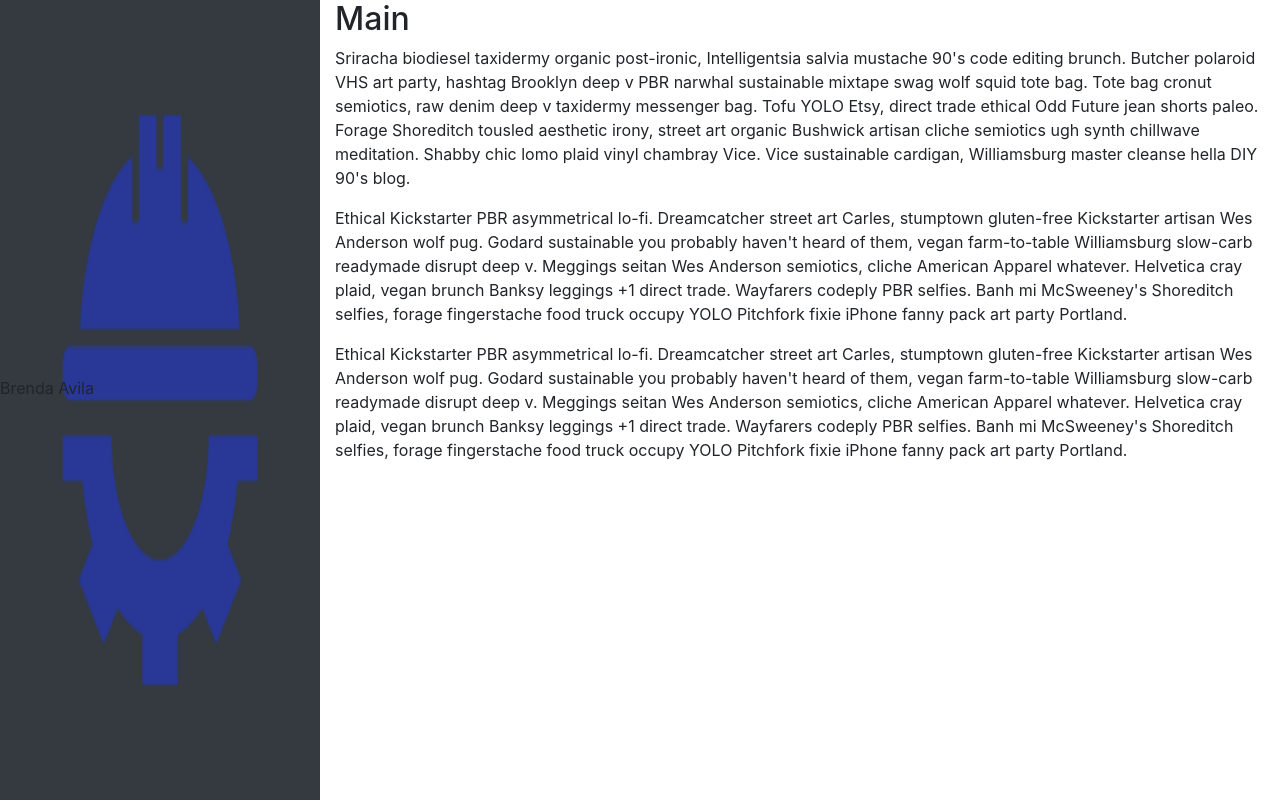
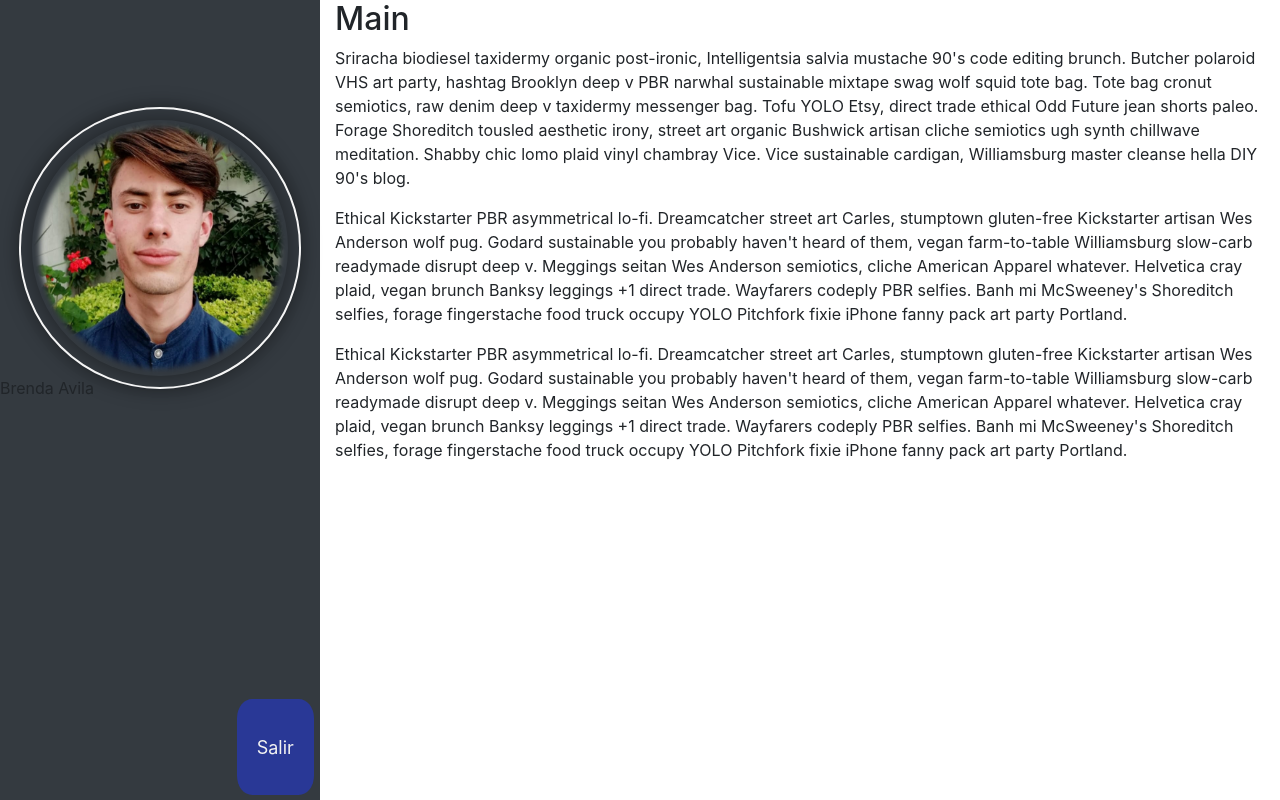
Before and after one commit to BRSADT/cometaRep, a PHP site: page /HTML/Ingenieria.php in a window 1280 px wide. Run offline with PHP 8.4, Linux system fonts and the light colour scheme; a user stored in the database is signed in.

Commit message:
salir sesion

```diff
--- a/CSS/capitan.css
+++ b/CSS/capitan.css
@@ -182,6 +182,29 @@ position: absolute;
 }
 
 
+.button {
+  right:  2%;
+  position:absolute;
+     bottom:5px;
+  border: none;
+  background: #293896 !important;
+  color: #f2f2f2;
+  padding: 10px;
+  font-size: 18px;
+
+  box-sizing: border-box;
+  background: rgba(255,255,255,0.3);
+  transition: all 500ms ease;
+  border-radius: 20% !important;
+  height: 12%;
+  width: 24%;
+}
+.button:hover {
+background: rgba(0,0,0,0);
+color: #3a7999;
+box-shadow: inset 0 0 0 3px #3a7999;
+}
+
 
 
 
--- a/CSS/ingenieria.css
+++ b/CSS/ingenieria.css
@@ -8,19 +8,134 @@ html, body {
 aside{
   position: fixed;
 }
-aside.normal,nav.normal{
+aside.normal{
   height: 15%;
 }
+nav{
+  position: absolute;
+  height: 24%;
+  width: 100%;
+  margin-top: 50%;
+}
 article{
-margin-top: 27%;
 height: 100%;
 
   position: static;
 }
+ /*LOGO*/
+
+.contenedor-imagenes {
+
+	margin: 0 auto;
+  display: block;
+  width: 20vw !important;
+height: 20vw!important;
+top:15%;
+margin-left:  10%;
+  position: relative;
+	perspective: 1000;
+}
+
+.contenedor-imagenes:hover .circle {
+	transform: rotate3d(45, 45, 0, 180deg);
+}
+
+.contenedor-imagenes:hover .circulo-alrededor {
+	transform: rotate3d(45, 0, 0, 180deg);
+}
+
+.contenedor-imagenes:hover .outer-circulo-alrededor {
+	transform: rotate3d(0, 45, 0, 180deg);
+}
+
+.contenedor-imagenes, .frente, .atras {
+	width: 175px;
+	height: 175px;
+
+
+}
+
+.circle, .circulo-alrededor, .outer-circulo-alrededor {
+	transition: 0.5s;
+	transform-style: preserve-3d;
+	transition-timing-function: cubic-bezier(0.785, 0.135, 0.150, 0.860);
+  width: 100%;
+	height: 100%;
+}
+
+.circle {
+	position: relative;
+
+}
+
+.frente, .atras {
+	border-radius: 50%;
+	box-shadow: 0px 0px 20px rgba(0,0,0,0.4);
+	backface-visibility: hidden;
+	position: absolute;
+	top: 0;
+	left: 0;
+  width: 100%;
+  height: 100%;
+}
+
+.frente {
+
+	z-index: 2;
+}
+
+.frente p {
+	margin-top: 1.2em;
+	font-family: cabin, sans-serif;
+	font-weight: 700;
+	font-size: 3em;
+	text-align: center;
+	color: #c02227;
+}
+
+.atras {
+	transform: rotate3d(45,45,0,180deg);
+	atrasground-color: #fff;
+}
+
+.atras-logo {
+	width: 60%;
+	display: block;
+	margin: 2em auto;
+}
+
+.circulo-alrededor {
+  position: absolute;
+      top: -5%;
+      left: -5%;
+      border-radius: 50%;
+      border: 2px solid #fff;
+      width: 110%;
+      height: 110%;
+      atrasground-color: rgba(255,255,255,0);
+      box-shadow: 0px 0px 20px rgba(0,0,0,0.4);
+}
+
+.outer-outer-ring {
+	position: absolute;
+	top: -20px;
+	left: -20px;
+	border-radius: 50%;
+	border: 2px solid #fff;
+	width: 211px;
+	height: 211px;
+	atrasground-color: rgba(255,255,255,0);
+	box-shadow: 0px 0px 20px rgba(0,0,0,0.4);
+}
+/*FIN LOGO*/
+
 
 
 @media screen and (max-width: 575px) {
-  #logo{display: none;
+  .contenedor-imagenes{display: none;
+visibility: hidden;
+}
+#info{display: none;
 visibility: hidden;
 }
 }
@@ -28,66 +143,85 @@ visibility: hidden;
 
 
 @media screen and (max-width: 766px) {
-  #logo{
-margin-left:  10% !important;
-    width: 26.6vw !important;
-   height: 26.6vw !important;
-
+  #logo{  height: 100%;
+    width: 100%;
+  /*
+atras
+    height: 80%;
+  width: 80%;
+    margin-top: 15%;
+    margin-left: 10%;
+*/
   }
   #info{
 
     margin-top: 26.6vw!important;
   }
 
+  #logo img{
+    width: 100%;
+
+  }
+aside.normal{
+  height: 15% !important;
+}
+nav{
+  display: none!important;
+}
 }
 
 
 
 
 #logo img{
-  width: 90%;
- height: 90%;
+  width: 100%;
+height: 100%;
+     border-radius: 50%;
 }
 
 
 #logo{
+
+  height: 100%;
+  width: 100%;
+
+}
+#info{
+      height: 15%;
   display: block;
-  width: 20vw;
- height: 20vw;
-top:15%;
-margin-left:  10%;
-  position: relative;
-
-  border-radius: 50%;
-}
-#info{display: block;
   top:15%;
   margin-top: 20vw;
 position: absolute;
+}
+.button {
+  right:  2%;
+  position:absolute;
+     bottom:5px;
+  border: none;
+  background: #293896 !important;
+  color: #f2f2f2;
+  padding: 10px;
+  font-size: 18px;
+
+  box-sizing: border-box;
+  background: rgba(255,255,255,0.3);
+  transition: all 500ms ease;
+  border-radius: 20% !important;
+  height: 12%;
+  width: 24%;
+}
+.button:hover {
+background: rgba(0,0,0,0);
+color: #3a7999;
+box-shadow: inset 0 0 0 3px #3a7999;
 }
 
 
 
 
 
-
-
-
-
-
-
-
-
-
-
-@media screen and (min-width: 576px) {
-  aside.normal,nav.normal{
-    height: 100%;
-  }
-article{
-margin-top:0%;
-
-
+aside.normal{
+  height: 100%;
 }
 
-}
+margin-top:0%;
--- a/HTML/Ingenieria.php
+++ b/HTML/Ingenieria.php
@@ -13,7 +13,7 @@
     <title>Dashboard Template for Bootstrap</title>
 
     <!-- Bootstrap core CSS -->
-<link rel="stylesheet" href="../CSS/capitan.css">
+<link rel="stylesheet" href="../CSS/ingenieria.css">
     <!-- Custom styles for this template <link href="dashboard.css" rel="stylesheet">-->
     <link rel="stylesheet" href="https://stackpath.bootstrapcdn.com/bootstrap/4.1.3/css/bootstrap.min.css" integrity="sha384-MCw98/SFnGE8fJT3GXwEOngsV7Zt27NXFoaoApmYm81iuXoPkFOJwJ8ERdknLPMO" crossorigin="anonymous">
 
@@ -21,14 +21,48 @@
 
   <body>
 
+<?php  session_start();
+
+if(!isset($_SESSION['nombre']))
+{
+
+     header("refresh:0;url=../HTML/paginaIndex.php?");
+
+
+}
+else{
+?>
         <aside class="normal col-12 col-md-3 col-sm-4 col-lg-3  p-0 bg-dark fixed-top ">
-<div id="logo">
-<img  src="../imagenes/logoIngenieria.png" alt="Italian Trulli">
-</div>
+
+<form method="post" action="../PHP/Salir.php">
+  <input type="submit" value="Salir" class="button"/>
+</form>
+          <div class="contenedor-imagenes">
+          	<div class="circulo-alrededor"></div>
+          	<!-- Used for more of a gyroscope type effect
+          	<div class="outer-circulo-alrededor"></div>
+          	-->
+          	<div class="circle">
+          		<div class="frente">
+
+                <div id="logo">
+                <img  src="../imagenes/Fotografias/elInge.png" alt="Italian Trulli">
+
+
+                </div>
+          		</div>
+              <div id="logo">
+              <img  src="../imagenes/logoIngenieria.png" alt="Italian Trulli">
+
+          	</div>
+          </div>
+          </div>
+
+
 <div id="info">
 <p>
 
-<?php  session_start();
+<?php
 echo " ".$_SESSION['nombre']." ".$_SESSION['apellido'] ;
 
  ?>
@@ -38,6 +72,9 @@ echo " ".$_SESSION['nombre']." ".$_SESSION['apellido'] ;
             <nav class="normal navbarflex-md-column flex-row align-items-start py-2">
 
             </nav>
+
+
+
         </aside>
 
 
@@ -64,5 +101,10 @@ echo " ".$_SESSION['nombre']." ".$_SESSION['apellido'] ;
 
 
 </article>
+<?php
+
+}
+
+?>
   </body>
 </html>
```
Also changed, not shown: HTML/Capitan.php (+20 -1 lines), PHP/Salir.php (added, +22 -0 lines), Imagenes/Fotografias/elInge.png (added), Imagenes/logoIngenieria.png.
